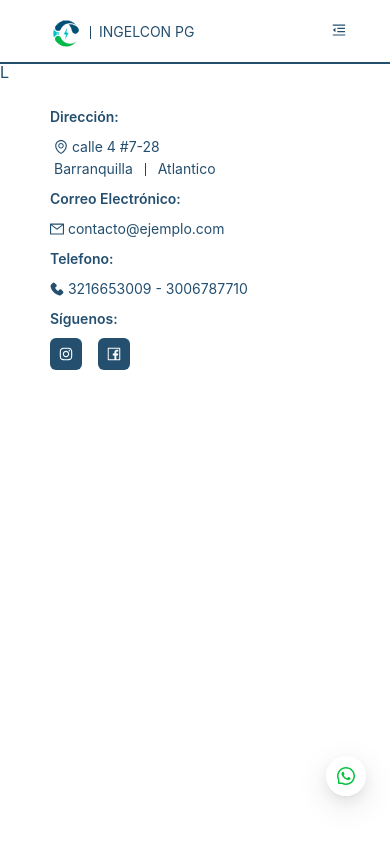
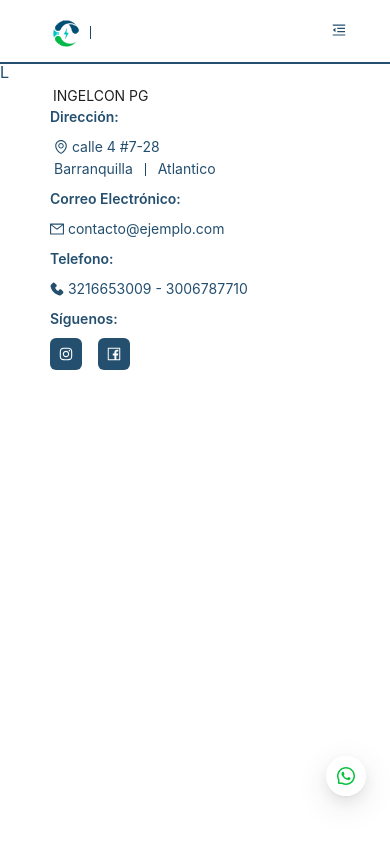
Before and after one commit to Wjhdz/ingelcon-pg, a React (Vite) app: page /proyectos in a window 390 px wide. Shown: the top 844 px of the page. Built offline with nearby package versions, Linux system fonts and the light colour scheme.

Commit message:
update breakpoints by Col and Rows specification

```diff
--- a/src/components/menu/NavBar.tsx
+++ b/src/components/menu/NavBar.tsx
@@ -7,7 +7,6 @@ import {
   Button,
   Avatar,
   Drawer,
-  Grid,
   Typography,
 } from "../../tools/desing";
 import { secondary } from "../../../src/utils/colors";
@@ -17,13 +16,11 @@ import Routers from "../../config/Router";
 import SvgIcon from "../../assests/Logo.svg";
 import { titleEnterprise } from "../../constants";
 import { colorSecondary as styleColorS } from "../../css/styles";
-const { useBreakpoint } = Grid;
 const { Text } = Typography;
 
 const NavBar: React.FC = () => {
   const navigate: NavigateFunction = useNavigate();
   const [stateOpen, setStateOpen] = useState(false);
-  const screens = useBreakpoint();
 
   return (
     <Row
@@ -33,9 +30,7 @@ const NavBar: React.FC = () => {
         borderColor: "black",
       }}
     >
-      {screens.sm || screens.md ? (
-        <>
-          <Col span={6} style={{ color: `${secondary}` }}>
+      <Col xs={12} md={12} lg={6} xl={6} style={{ color: `${secondary}` }}>
         <Avatar
           src={<img src={SvgIcon} onClick={() => navigate("/")} />}
           alt="Custom Icon"
@@ -46,16 +41,31 @@ const NavBar: React.FC = () => {
           onClick={() => navigate("/")}
           style={{ paddingInlineStart: "2px", color: `${secondary}` }}
         >
-              <Text style={{ color: secondary }}>{titleEnterprise}</Text>
+          <Text>{titleEnterprise}</Text>
+        </Button>
+      </Col>
+      <Col
+        xs={12}
+        md={12}
+        lg={0}
+        xl={0}
+        style={{ textAlign: "end", color: `${secondary}` }}
+      >
+        <Button type="link" onClick={() => setStateOpen(true)}>
+          <MenuFoldOutlined style={styleColorS} />
         </Button>
       </Col>
       {Routers().map((router) => (
         <>
           {router.visible === true && (
-                <Col span={6} style={{ textAlign: "end" }}>
+            <Col xs={0} md={0} lg={6} xl={6} style={{ textAlign: "end" }}>
               <Button
                 type="link"
-                    onClick={() => navigate(router.path)}
+                onClick={() =>
+                  navigate(
+                    Array.isArray(router.path) ? router.path[0] : router.path
+                  )
+                }
                 style={{ color: `${secondary}` }}
               >
                 {router.name}
@@ -64,23 +74,6 @@ const NavBar: React.FC = () => {
           )}
         </>
       ))}
-        </>
-      ) : (
-        <>
-          {" "}
-          <Col span={12} style={{ color: `${secondary}` }}>
-            <Avatar
-              src={<img src={SvgIcon} onClick={() => navigate("/")} />}
-              alt="Custom Icon"
-            ></Avatar>
-            <Divider />
-            {titleEnterprise}
-          </Col>
-          <Col span={12} style={{ textAlign: "end", color: `${secondary}` }}>
-            <Button type="link" onClick={() => setStateOpen(true)}>
-              <MenuFoldOutlined style={styleColorS} />
-            </Button>
-          </Col>
       <Drawer
         title={
           <Row gutter={[6, 6]}>
@@ -119,8 +112,6 @@ const NavBar: React.FC = () => {
           ))}
         </Row>
       </Drawer>
-        </>
-      )}
     </Row>
   );
 };
```
Lines whose indentation alone changed are shown as unchanged.
